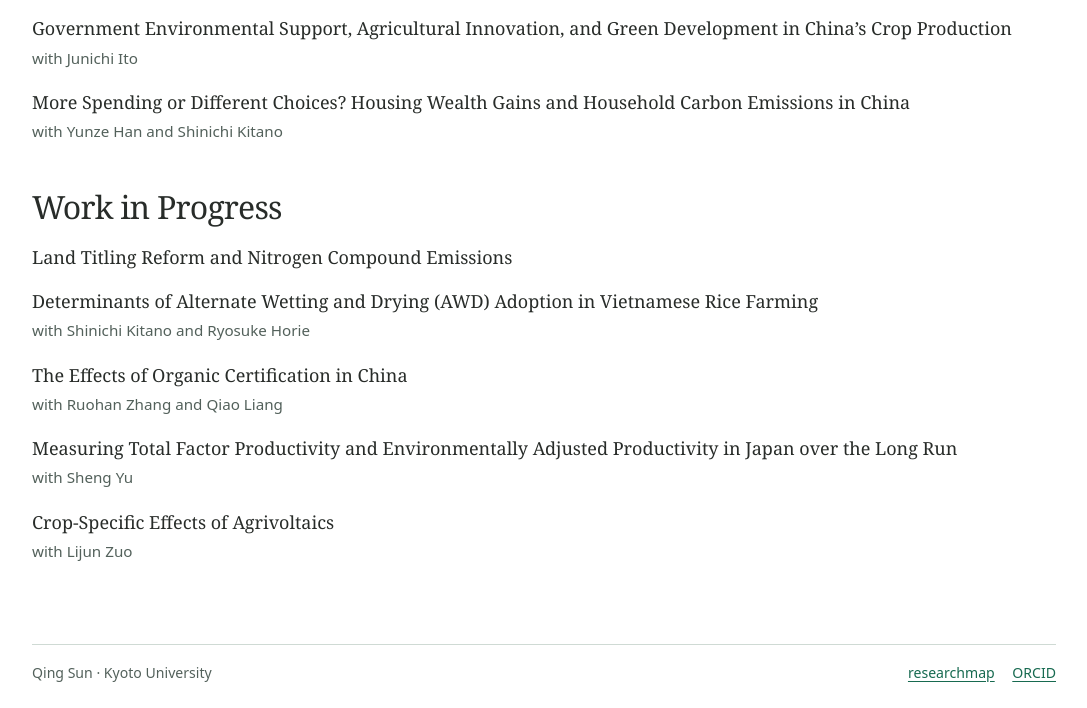
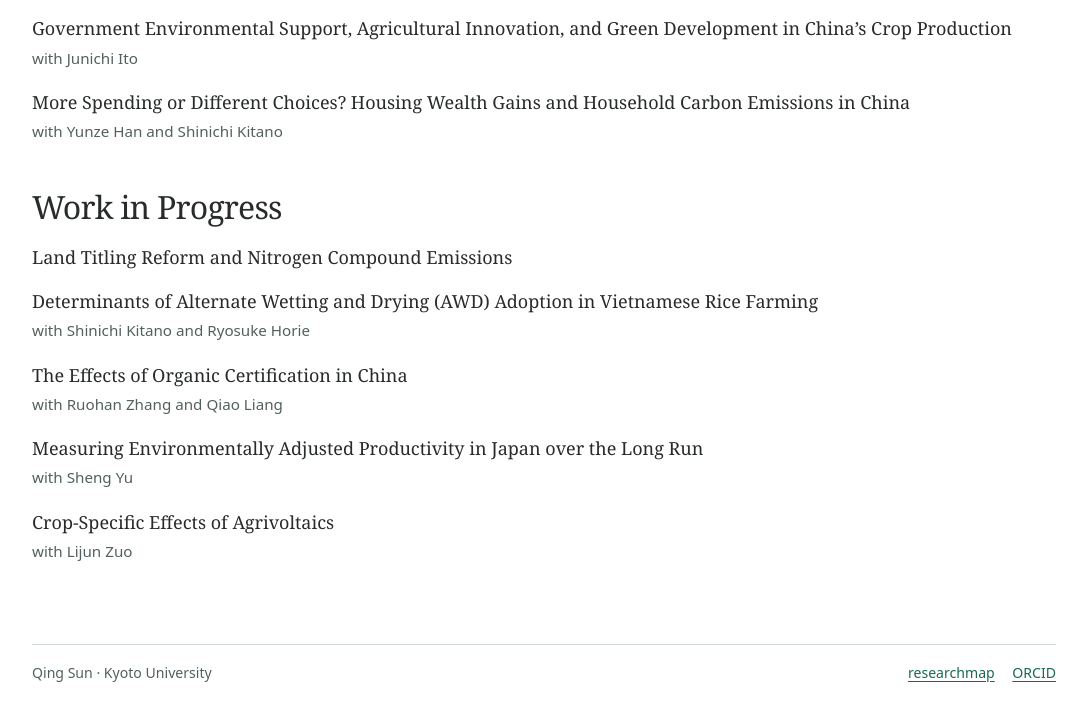
Before and after one commit to sunnyqingsun/sunnyqingsun.github.io, a plain HTML site: page research.html in a window 1280 px wide. Shown: the part 804-1512 px from the top of the page, without its empty margins (96-1183 px from the left). Drawn offline with Linux system fonts and the light colour scheme.

Commit message:
Update the title of the Japan productivity project

```diff
--- a/research.html
+++ b/research.html
@@ -86,7 +86,7 @@
             <p class="authors">with Ruohan Zhang and Qiao Liang</p>
           </li>
           <li>
-            <h3>Measuring Total Factor Productivity and Environmentally Adjusted Productivity in Japan over the Long Run</h3>
+            <h3>Measuring Environmentally Adjusted Productivity in Japan over the Long Run</h3>
             <p class="authors">with Sheng Yu</p>
           </li>
           <li>
```
Also changed, not shown: research-ja.html (+1 -1 lines), 2 other files.
